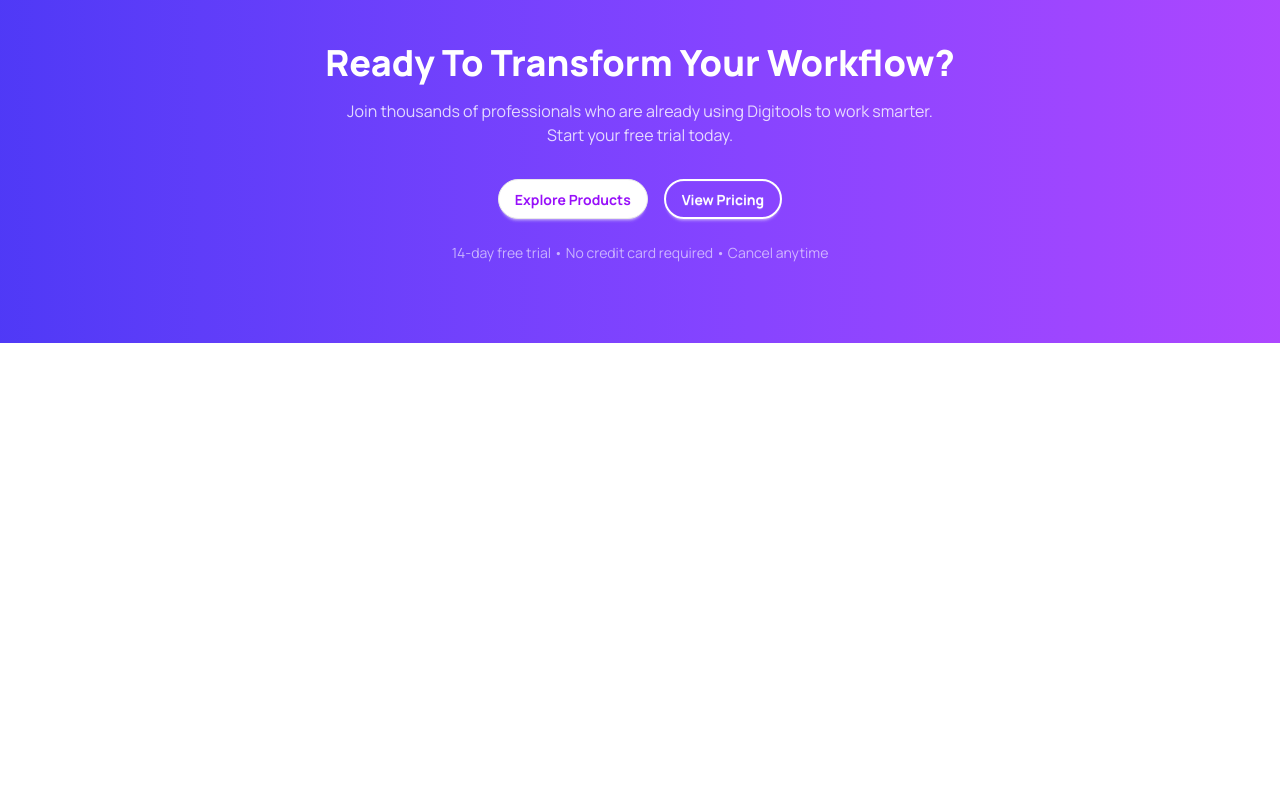
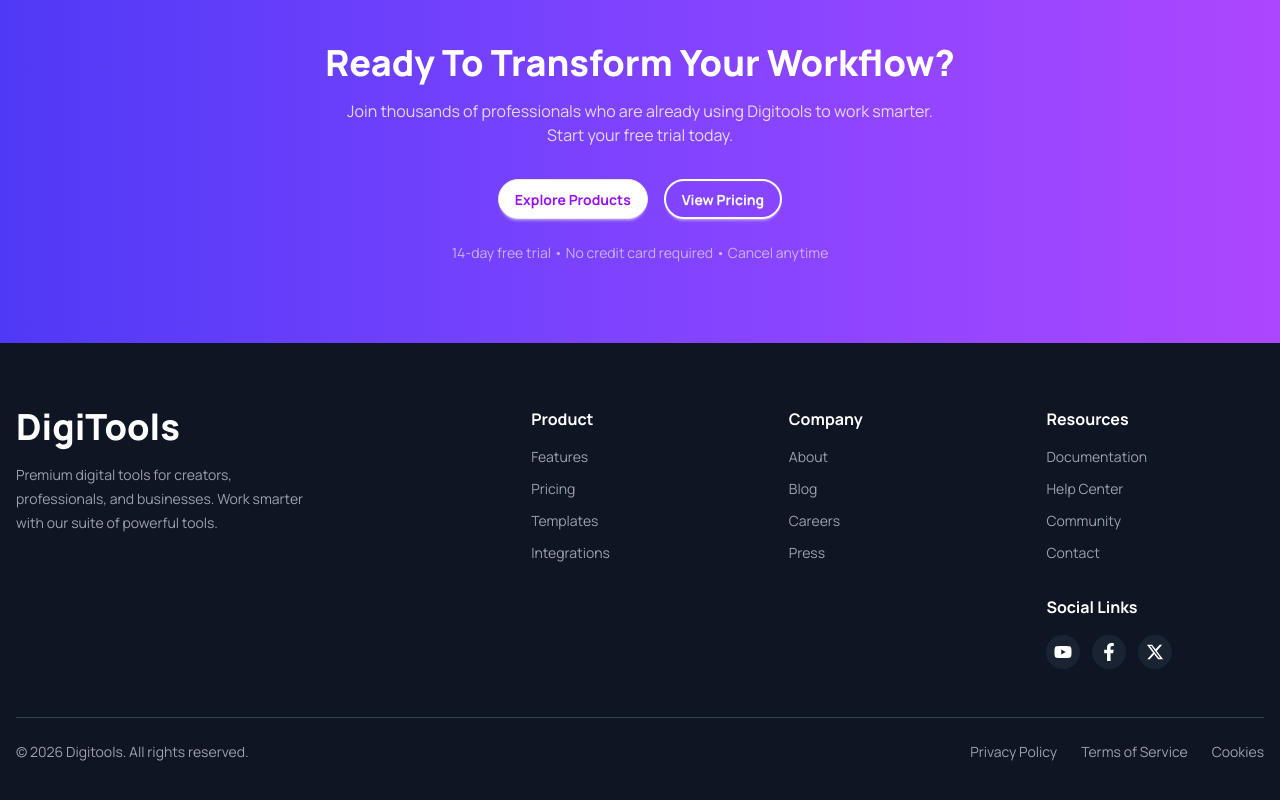
Before and after one commit to ahanafintesher/assignment-06-digitools-platform, a React (Vite) app: page / in a window 1280 px wide. Shown: the part 3742-4542 px from the top of the page. Before the commit the page ends 4085 px from the top, so only its background shows below. Built offline with nearby package versions, Linux system fonts and the light colour scheme.

Commit message:
footer added

```diff
--- a/src/App.jsx
+++ b/src/App.jsx
@@ -9,6 +9,7 @@
 import GetStarted from "./assets/components/Get_Started/GetStarted";
 import Pricing from "./assets/components/Banner/Pricing/Pricing";
 import Ready from "./assets/components/Ready/Ready";
+import Footer from "./assets/components/Footer/Footer";
 
 const loadData = async () => {
   const res = await fetch("/data.json");
@@ -66,6 +67,7 @@
         <GetStarted></GetStarted>
         <Pricing></Pricing>
         <Ready></Ready>
+        <Footer></Footer>
       </div>
     </>
   );
--- a/src/assets/components/Banner/Banner.jsx
+++ b/src/assets/components/Banner/Banner.jsx
@@ -12,7 +12,7 @@
         <div className="text-center lg:text-left">
           <div className="bg-purple-100 border border-purple-300 text-purple-700 rounded-full px-4 py-2 inline-flex gap-2 items-center">
             <img src={bannerCircle} alt="" />
-            <p className="font-semibold text-sm lg:text-lg text-transparent bg-clip-text bg-gradient-to-r from-purple-600 to-blue-500">
+            <p className="font-semibold text-sm lg:text-lg text-transparent bg-clip-text bg-linear-to-r from-purple-600 to-blue-500">
               New: AI-Powered Tools Available
             </p>
           </div>
@@ -29,10 +29,10 @@
           </div>
 
           <div className="mt-8 flex gap-2 justify-center lg:justify-start">
-            <button className="btn text-white bg-gradient-to-r from-indigo-600 to-purple-500 rounded-full font-bold p-4 hover:scale-105 transition-all duration-300">
+            <button className="btn text-white bg-linear-to-r from-indigo-600 to-purple-500 rounded-full font-bold p-4 hover:scale-105 transition-all duration-300">
               Explore Products
             </button>
-            <button className="btn btn-outline border-2 border-purple-500 text-purple-500 font-bold rounded-full p-4 hover:bg-gradient-to-r hover:from-purple-600 hover:to-blue-500 hover:text-white hover:border-none hover:scale-105 transition-all duration-300">
+            <button className="btn btn-outline border-2 border-purple-500 text-purple-500 font-bold rounded-full p-4 hover:bg-linear-to-r hover:from-purple-600 hover:to-blue-500 hover:text-white hover:border-none hover:scale-105 transition-all duration-300">
               <CiPlay1 strokeWidth={1} /> Watch Demo
             </button>
           </div>
--- /dev/null
+++ b/src/assets/components/Footer/Footer.jsx
@@ -0,0 +1,146 @@
+import React from "react";
+import { FaYoutube, FaFacebookF } from "react-icons/fa";
+import { FaXTwitter } from "react-icons/fa6";
+
+const Footer = () => {
+  return (
+    <footer className="bg-[#0f1623] text-white py-16 px-4">
+      <div className="container mx-auto">
+        <div className="grid grid-cols-1 md:grid-cols-2 lg:grid-cols-5 gap-10 mb-12">
+          <div className="lg:col-span-2">
+            <h2 className="text-4xl  font-extrabold mb-4">DigiTools</h2>
+            <p className="text-gray-400 text-sm leading-6">
+              Premium digital tools for creators, <br />
+               professionals, and businesses.
+              Work smarter <br />
+               with our suite of powerful tools.
+            </p>
+          </div>
+
+          <div>
+            <h3 className="font-bold mb-4">Product</h3>
+            <ul className="space-y-3 text-gray-400 text-sm">
+              <li>
+                <a href="#" className="hover:text-white transition-all">
+                  Features
+                </a>
+              </li>
+              <li>
+                <a href="#" className="hover:text-white transition-all">
+                  Pricing
+                </a>
+              </li>
+              <li>
+                <a href="#" className="hover:text-white transition-all">
+                  Templates
+                </a>
+              </li>
+              <li>
+                <a href="#" className="hover:text-white transition-all">
+                  Integrations
+                </a>
+              </li>
+            </ul>
+          </div>
+
+          <div>
+            <h3 className="font-bold mb-4">Company</h3>
+            <ul className="space-y-3 text-gray-400 text-sm">
+              <li>
+                <a href="#" className="hover:text-white transition-all">
+                  About
+                </a>
+              </li>
+              <li>
+                <a href="#" className="hover:text-white transition-all">
+                  Blog
+                </a>
+              </li>
+              <li>
+                <a href="#" className="hover:text-white transition-all">
+                  Careers
+                </a>
+              </li>
+              <li>
+                <a href="#" className="hover:text-white transition-all">
+                  Press
+                </a>
+              </li>
+            </ul>
+          </div>
+
+          <div className="space-y-8">
+            <div>
+              <h3 className="font-bold mb-4">Resources</h3>
+              <ul className="space-y-3 text-gray-400 text-sm">
+                <li>
+                  <a href="#" className="hover:text-white transition-all">
+                    Documentation
+                  </a>
+                </li>
+                <li>
+                  <a href="#" className="hover:text-white transition-all">
+                    Help Center
+                  </a>
+                </li>
+                <li>
+                  <a href="#" className="hover:text-white transition-all">
+                    Community
+                  </a>
+                </li>
+                <li>
+                  <a href="#" className="hover:text-white transition-all">
+                    Contact
+                  </a>
+                </li>
+              </ul>
+            </div>
+
+            <div>
+              <h3 className="font-bold mb-4">Social Links</h3>
+              <div className="flex gap-3">
+                <a
+                  href="#"
+                  className="bg-[#1a2332] p-2 rounded-full hover:bg-purple-500 transition-all duration-300"
+                >
+                  <FaYoutube size={18} />
+                </a>
+                <a
+                  href="#"
+                  className="bg-[#1a2332] p-2 rounded-full hover:bg-purple-500 transition-all duration-300"
+                >
+                  <FaFacebookF size={18} />
+                </a>
+                <a
+                  href="#"
+                  className="bg-[#1a2332] p-2 rounded-full hover:bg-purple-500 transition-all duration-300"
+                >
+                  <FaXTwitter size={18} />
+                </a>
+              </div>
+            </div>
+          </div>
+        </div>
+
+        <div className="border-t border-gray-700 pt-6 flex flex-col md:flex-row justify-between items-center gap-4">
+          <p className="text-gray-400 text-sm">
+            © 2026 Digitools. All rights reserved.
+          </p>
+          <div className="flex gap-6 text-gray-400 text-sm">
+            <a href="#" className="hover:text-white transition-all">
+              Privacy Policy
+            </a>
+            <a href="#" className="hover:text-white transition-all">
+              Terms of Service
+            </a>
+            <a href="#" className="hover:text-white transition-all">
+              Cookies
+            </a>
+          </div>
+        </div>
+      </div>
+    </footer>
+  );
+};
+
+export default Footer;
```
Also changed, not shown: src/assets/components/Ready/Ready.jsx (+2 -7 lines).
